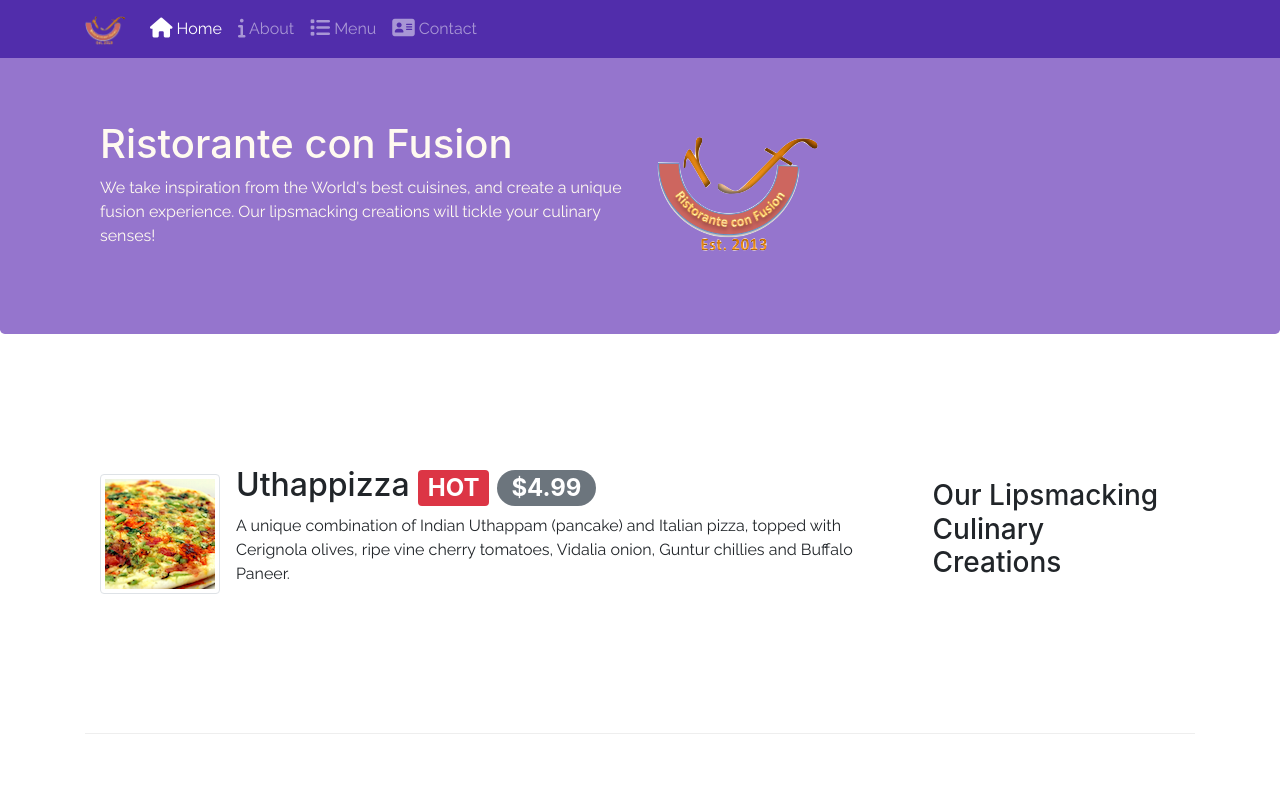
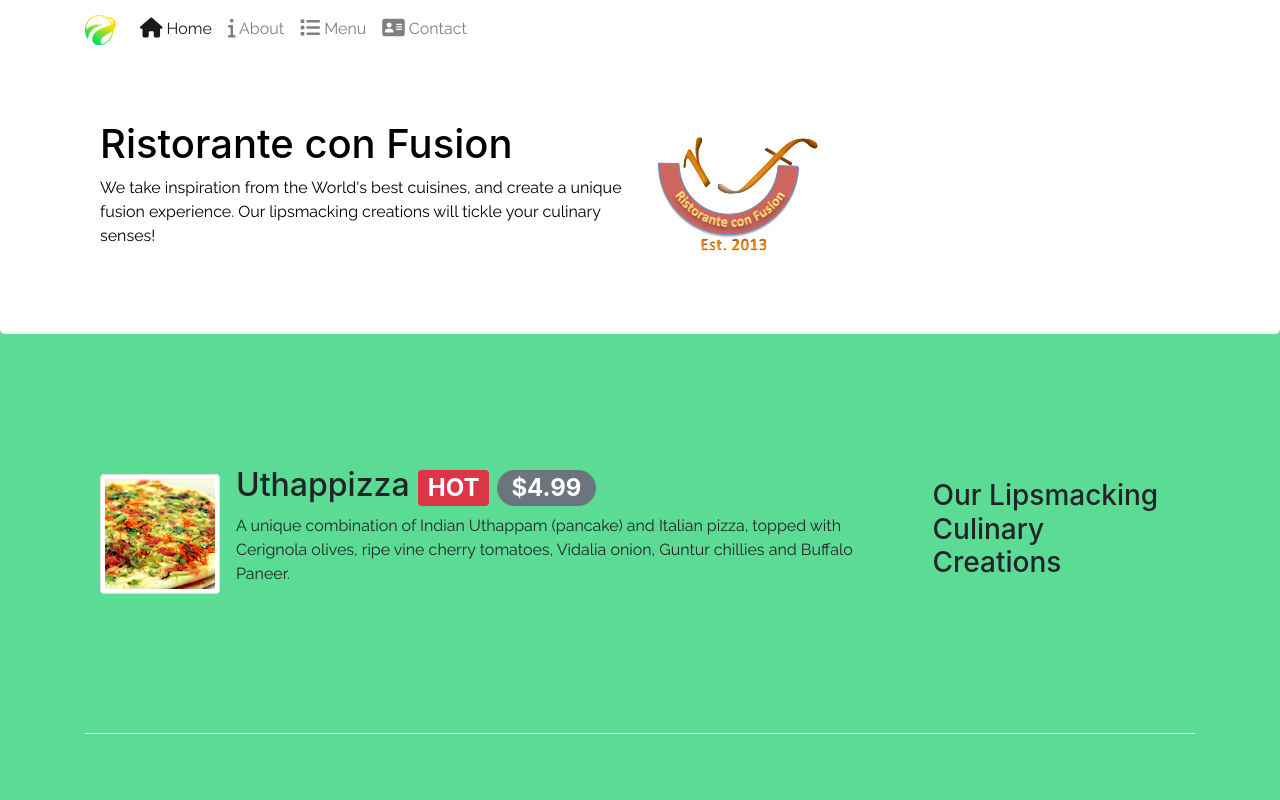
Before and after one commit to classydraught/robovidhya, a website: page index.html in a window 1280 px wide. Shown: the top 800 px of the page. Drawn offline with nearby package versions, Linux system fonts and the light colour scheme.

Commit message:
i changed shit

```diff
--- a/css/styles.css
+++ b/css/styles.css
@@ -4,6 +4,7 @@ p {
 body {
   padding: 50px 0px 0px 0px;
   z-index: 0;
+  background-color: #5cdb95;
 }
 nav ul li a {
   font-family: Raleway;
@@ -13,12 +14,16 @@ nav ul li a {
   font-family: Raleway;
 }
 
-.navbar-dark {
-  background-color: #512dab;
+.navbar-light {
+  background-color: white;
 }
 .row-header {
   margin: 0px auto;
   padding: 0px auto;
+}
+
+.nav-link {
+  color: black;
 }
 
 .row-content {
@@ -39,8 +44,8 @@ nav ul li a {
 .jumbotron {
   padding: 70px 30px 70px 30px;
   margin: 0px auto;
-  background: #9575cd;
-  color: floralwhite;
+  background: white;
+  color: black;
 }
 
 .address {
--- a/index.html
+++ b/index.html
@@ -32,7 +32,7 @@
   </head>
 
   <body>
-    <nav class="navbar navbar-dark navbar-expand-sm fixed-top">
+    <nav class="navbar navbar-light navbar-expand-sm fixed-top">
       <div class="container">
         <button
           class="navbar-toggler"
@@ -43,7 +43,12 @@
           <span class="navbar-toggler-icon"></span>
         </button>
         <a class="navbar-brand" href="index.html">
-          <img src="img/logo.png" alt="logo" height="30" width="41" />
+          <img
+            src="./ro_clone/logos/favico.png"
+            alt="logo"
+            height="30"
+            width="31"
+          />
         </a>
         <div class="collapse navbar-collapse" id="Navbar">
           <ul class="navbar-nav mr-auto">
@@ -64,7 +69,7 @@
             </li>
             <li class="nav-item">
               <a class="nav-link" href="./contactus.html"
-                ><span class="fa fa-address-card fa-lg"></span> Contact</a
+                ><span class="fa fa-address-card fa-lg "></span> Contact</a
               >
             </li>
           </ul>
```
Also changed, not shown: aboutus.html (+5 -1 lines), contactus.html (+5 -1 lines).
